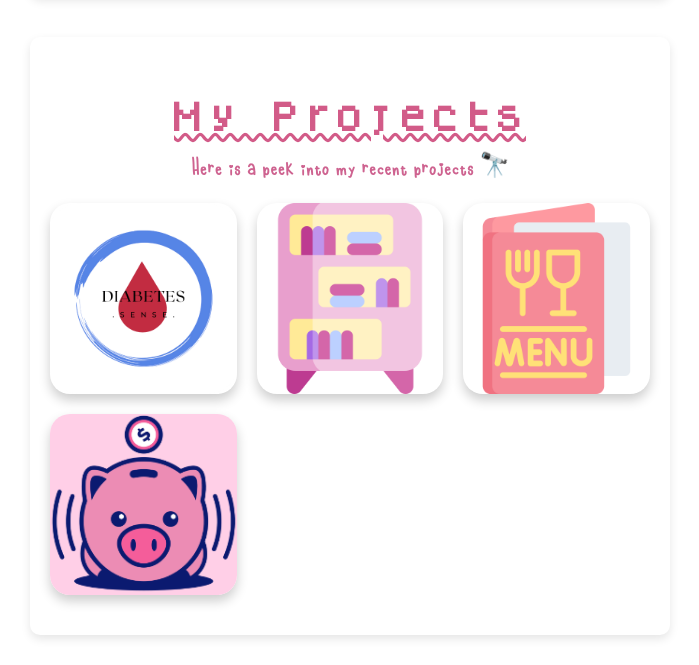
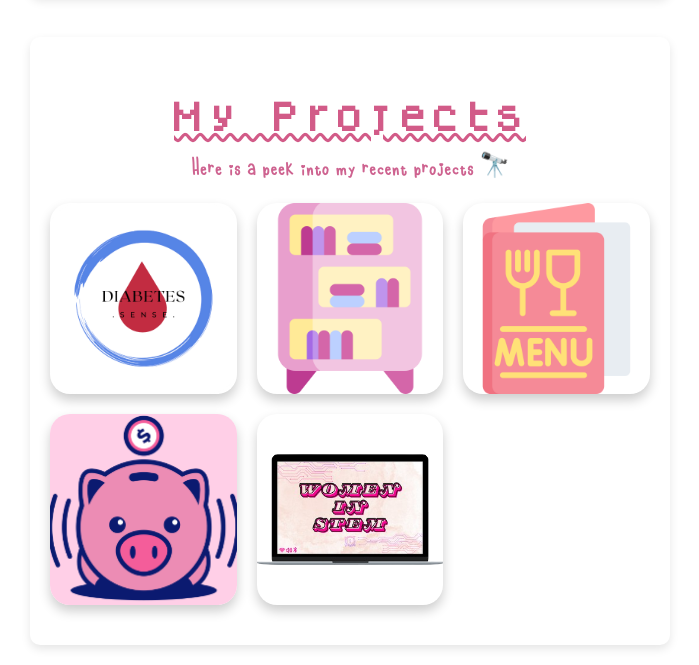
Before and after one commit to TayyebaSadaq/TayyebaSadaq.github.io, a plain HTML site: page index.html in a window 1280 px wide. Shown: the part 744-1409 px from the top of the page, without its empty margins (290-989 px from the left). Drawn offline with Linux system fonts and the light colour scheme.

Commit message:
adding project to website

```diff
--- a/index.html
+++ b/index.html
@@ -83,6 +83,10 @@
                 <img src="images/project/piggybank.png" alt="Piggy Bank" class="project-image">
                 <div class="overlay">Piggy Bank</div>
             </div>
+            <div class="project-tile" onclick="openModal('Women in STEM Blog', 'This was a group project creating a blog to help motivate Women in STEM fields where we worked with JavaScript, HTML and CSS to create a motivational, accessible blog to help Women in our shared field feel seen and heard.', '<br><br>Language: HTML and CSS, JavaScript', 'https://womenin-stem.github.io/')">
+                <img src="images/project/WIS.png" alt="Women in Stem Blog" class="project-image">
+                <div class="overlay">Women in STEM Blog</div>
+            </div>
         </div>
     </section>
 
--- a/script.js
+++ b/script.js
@@ -5,7 +5,7 @@ function openModal(title, description, language, repoLink) {
     const modalLinks = document.getElementById('modal-links');
     modalLinks.innerHTML = '';
     const li = document.createElement('li');
-    li.innerHTML = `<a href="${repoLink}" target="_blank">View Repository</a>`;
+    li.innerHTML = `<a href="${repoLink}" target="_blank">View</a>`;
     modalLinks.appendChild(li);
 
     document.getElementById('project-modal').style.display = 'block';
```
Also changed, not shown: images/project/WIS.png (added).
